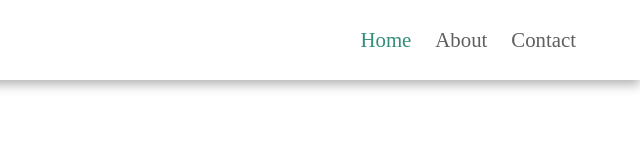
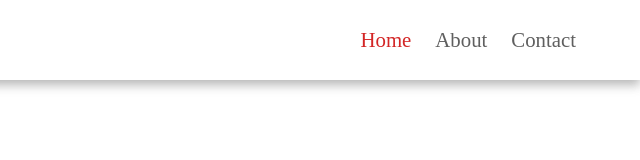
Before and after one commit to mincho961/f1-itpg, a plain HTML site: page html/Cars.html in a window 1280 px wide. In both pictures the pointer is over the link "Home". Shown: the full height of the page, 640-1280 px from the left. Drawn offline with Linux system fonts and the light colour scheme.

Commit message:
Update nav.css

```diff
--- a/html/css/nav.css
+++ b/html/css/nav.css
@@ -61,7 +61,7 @@
 }
 
 .navbar a:hover{
-    color: #117964;
+    color: #cc0000;
 }
 .logo-img{
 
```
